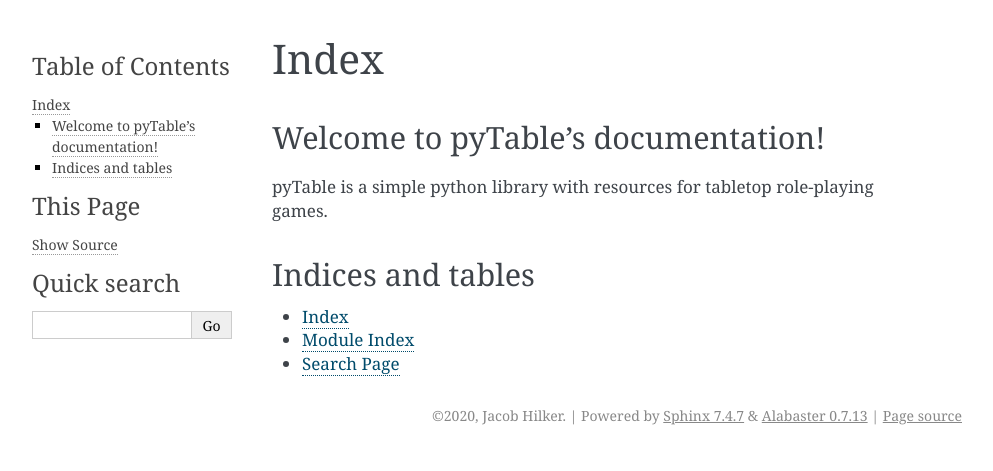
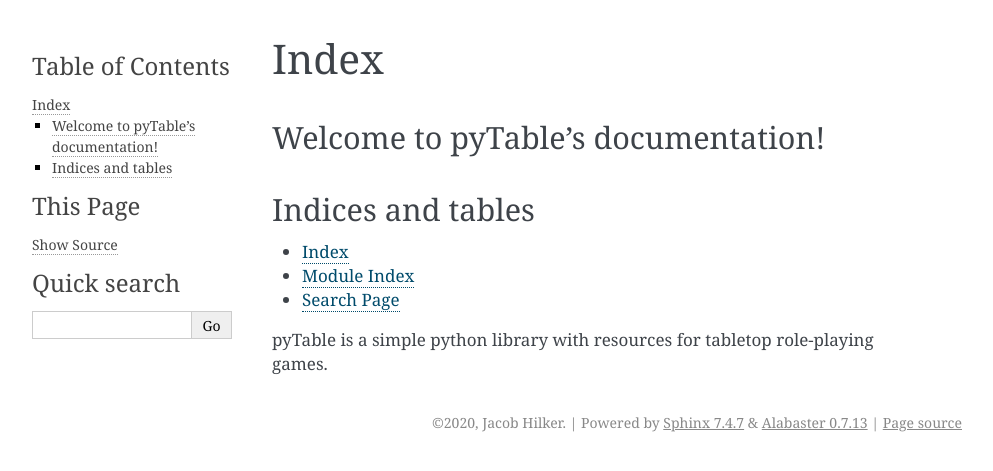
Before and after one commit to jacobhilker1/pyTable, a Sphinx documentation site: the page built from docs/source/index.rst, in a window 1280 px wide. Shown: the top 471 px of the page, without its empty margins (148-1141 px from the left). Built offline with Sphinx 7.4.7, drawn with Linux system fonts in a browser that asks for light colours; some of the changed lines change nothing that is shown.

Commit message:
moved it to bottom

```diff
--- a/docs/source/index.rst
+++ b/docs/source/index.rst
@@ -13,7 +13,6 @@
    :maxdepth: 2
    :caption: Contents:
 
-pyTable is a simple python library with resources for tabletop role-playing games.
 
 Indices and tables
 ==================
@@ -21,3 +20,6 @@
 * :ref:`genindex`
 * :ref:`modindex`
 * :ref:`search`
+
+
+pyTable is a simple python library with resources for tabletop role-playing games.
```
